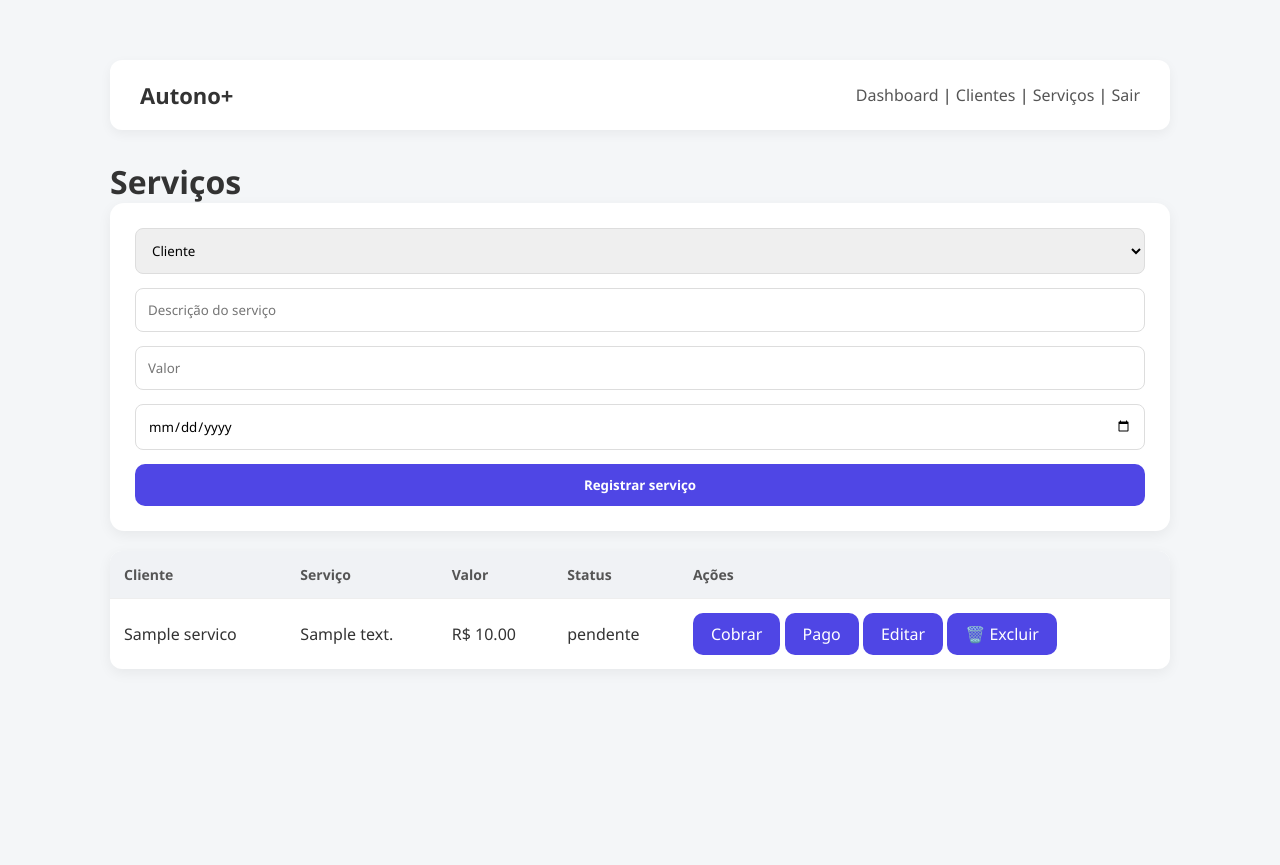
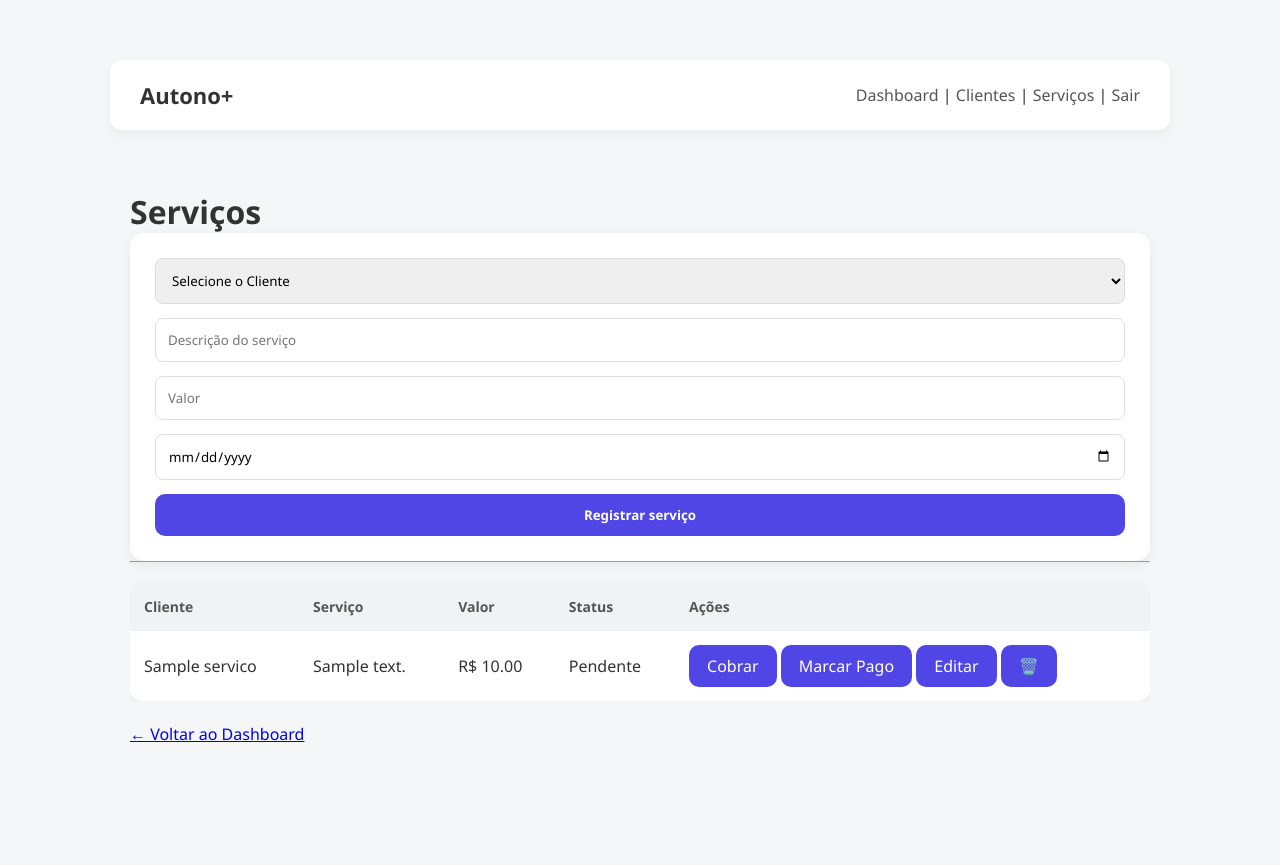
Before and after one commit to euefrai/autono-plus, a Flask app: page /servicos in a window 1280 px wide. Before the commit the page ends 655 px from the top, so only its background shows below. Run offline with Flask 3, Linux system fonts and the light colour scheme; a user stored in the database is signed in; a database or web service that is not in the repository returns one stand-in record (values such as "Sample title"); some libraries are stand-ins or nearby versions.

Commit message:
Update servicos.html

```diff
--- a/templates/servicos.html
+++ b/templates/servicos.html
@@ -9,25 +9,31 @@
 {% block title %}Serviços | Autono+{% endblock %}
 
 {% block content %}
+<div class="container">
     <h2>Serviços</h2>
 
-<form method="post">
+    <section class="form-section">
+        <form method="post" class="card">
             <select name="cliente_id" required>
-        <option value="">Cliente</option>
+                <option value="">Selecione o Cliente</option>
                 {% for c in clientes %}
-        <option value="{{ c.id }}">{{ c.nome }}</option>
+                    <option value="{{ c[0] }}">{{ c[1] }}</option>
                 {% endfor %}
             </select>
 
             <input name="descricao" placeholder="Descrição do serviço" required>
             <input name="valor" type="number" step="0.01" placeholder="Valor">
-    <input name="data" type="date">
+            <input name="data" type="date" required>
 
-    <button>Registrar serviço</button>
+            <button type="submit" class="btn-primary">Registrar serviço</button>
         </form>
+    </section>
 
-<div class="table wrapper">
+    <hr>
+
+    <div class="table-wrapper">
         <table>
+            <thead>
                 <tr>
                     <th>Cliente</th>
                     <th>Serviço</th>
@@ -35,29 +41,39 @@
                     <th>Status</th>
                     <th>Ações</th>
                 </tr>
-
+            </thead>
+            <tbody>
                 {% for s in servicos %}
                 <tr>
-            <td>{{ s.cliente_nome }}</td>
-            <td>{{ s.descricao }}</td>
-            <td>R$ {{ "%.2f"|format(s.valor) }}</td>
-            <td>{{ s.status }}</td>
+                    <td>{{ s[5] }}</td>
+                    <td>{{ s[1] }}</td>
+                    <td>R$ {{ "%.2f"|format(s[2]|float) }}</td>
                     <td>
-                {% if s.status == "pendente" %}
-                    <a class="btn" href="/servicos/cobrar/{{ s.id }}">Cobrar</a>
-                    <a class="btn" href="/servicos/pagar/{{ s.id }}">Pago</a>
-                    <a class="btn" href="/servicos/editar/{{ s.id }}">Editar</a>
-                    <a class="btn" href="/servicos/excluir/{{ s.id }}"
-                        onclick="return confirm('Excluir este serviço?')">
-                        🗑️ Excluir
-                        </a>
+                        <span class="status-badge {{ s[4] }}">
+                            {{ s[4]|capitalize }}
+                        </span>
+                    </td>
+                    <td>
+                        {% if s[4] == "pendente" %}
+                            <a class="btn btn-whatsapp" href="{{ url_for('servicos.cobrar_servico', id=s[0]) }}">Cobrar</a>
+                            <a class="btn btn-success" href="{{ url_for('servicos.pagar_servico', id=s[0]) }}">Marcar Pago</a>
+                            <a class="btn btn-edit" href="{{ url_for('servicos.editar_servico', id=s[0]) }}">Editar</a>
+                            <a class="btn btn-delete" href="{{ url_for('servicos.excluir_servico', id=s[0]) }}"
+                                onclick="return confirm('Excluir este serviço?')">🗑️</a>
                         {% else %}
-                    ✅
+                            <span class="done">✅ Concluído</span>
                         {% endif %}
                     </td>
                 </tr>
                 {% endfor %}
+            </tbody>
         </table>
+    </div>
+
+    <div class="actions">
+        <br>
+        <a href="{{ url_for('dashboard.dashboard') }}" class="btn-back">← Voltar ao Dashboard</a>
+    </div>
 </div>
 {% endblock %}
 
```
Lines whose indentation alone changed are shown as unchanged.
